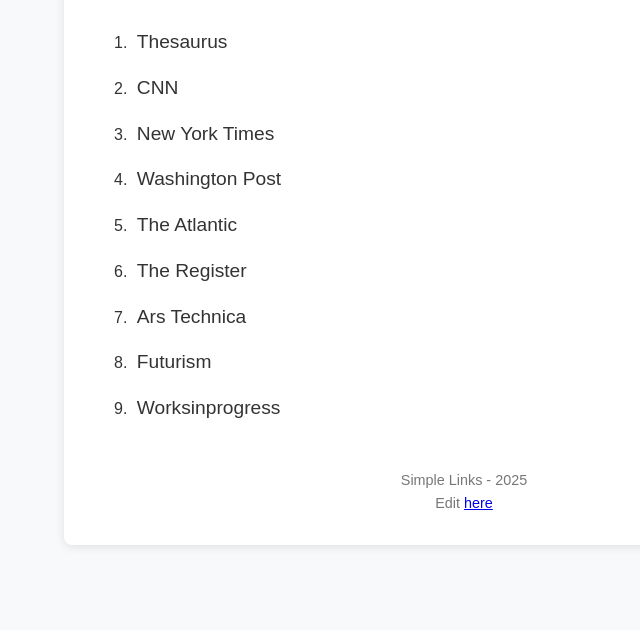
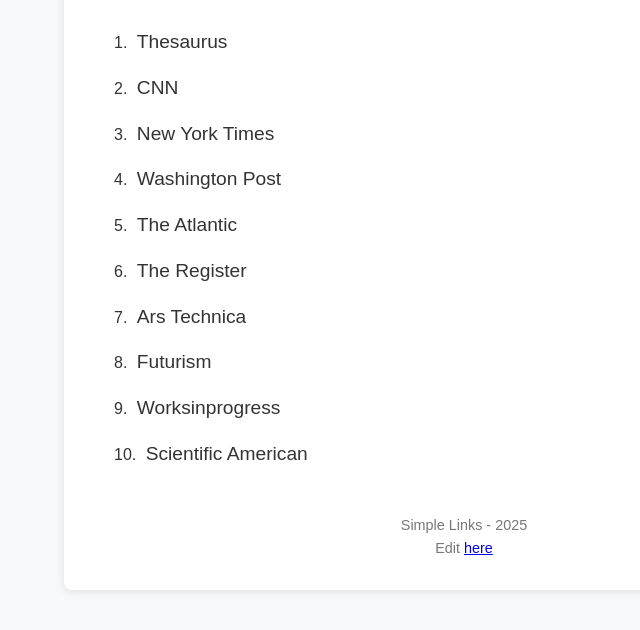
Before and after one commit to aniapte/homepage, a plain HTML site: page index.html in a window 1280 px wide. Shown: the part 104-734 px from the top of the page, without its empty margins (176-816 px from the left). Drawn offline with Linux system fonts and the light colour scheme.

Commit message:
Update index.html

```diff
--- a/index.html
+++ b/index.html
@@ -19,7 +19,8 @@
             ["The Register", "https://www.theregister.com/"],
             ["Ars Technica", "https://arstechnica.com/"],
             ["Futurism", "https://futurism.com/"],
-            ["Worksinprogress", "https://worksinprogress.co/"]
+            ["Worksinprogress", "https://worksinprogress.co/"],
+            ["Scientific American", "https://www.scientificamerican.com/"]
         ];
         // ============================================
     </script>
```
